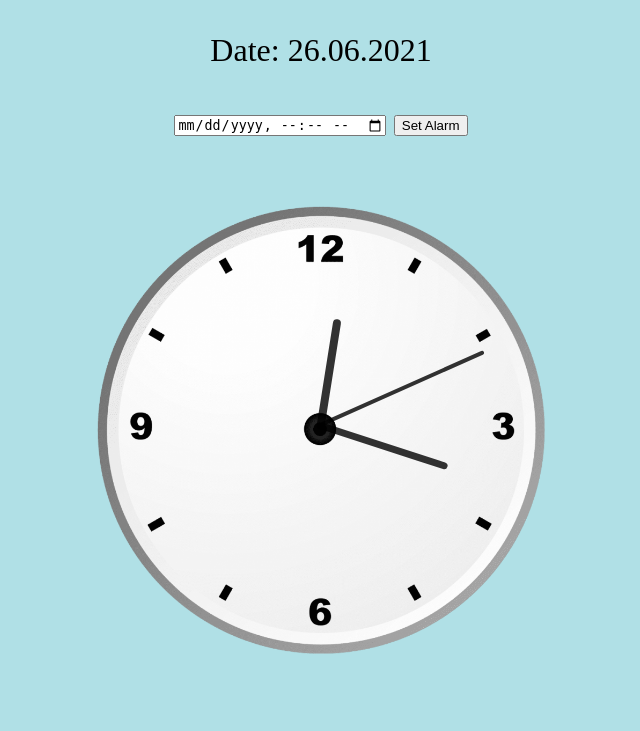
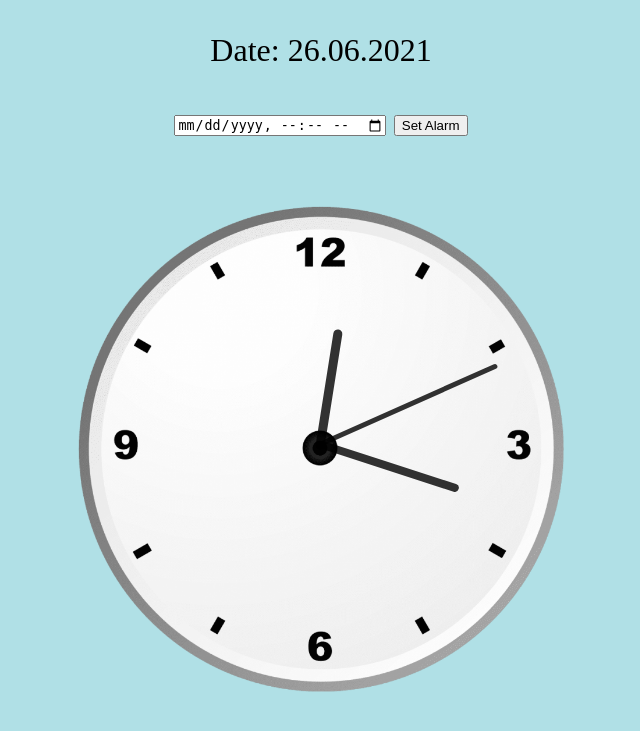
Before and after one commit to Banti140/Analog-Clock-Using-Pure-HTML-CSS-and-JavaScript, a PHP site: page / in a window 1280 px wide. Shown: the part 48-779 px from the top of the page, without its empty margins (319-959 px from the left). Run offline with PHP 8.4, Linux system fonts and the light colour scheme.

Commit message:
Update index.css

```diff
--- a/index.css
+++ b/index.css
@@ -1,8 +1,8 @@
 #clockContainer{
     position: relative;
     margin: auto;
-    height: 35vw;
-    width: 35vw;
+    height: 38vw;
+    width: 38vw;
     background: url(clock.png) no-repeat;
     background-size: 100%;
 }
```
